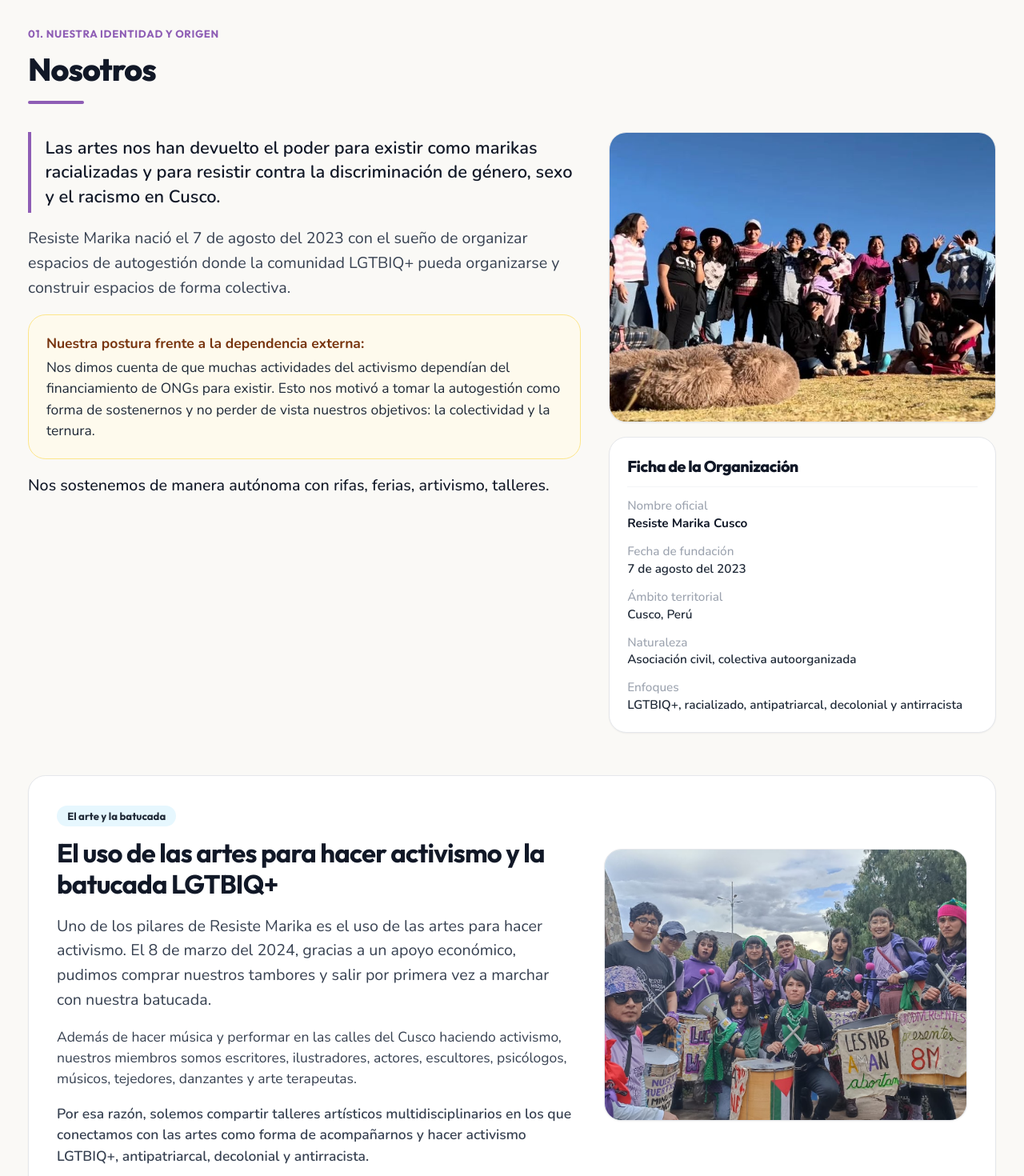
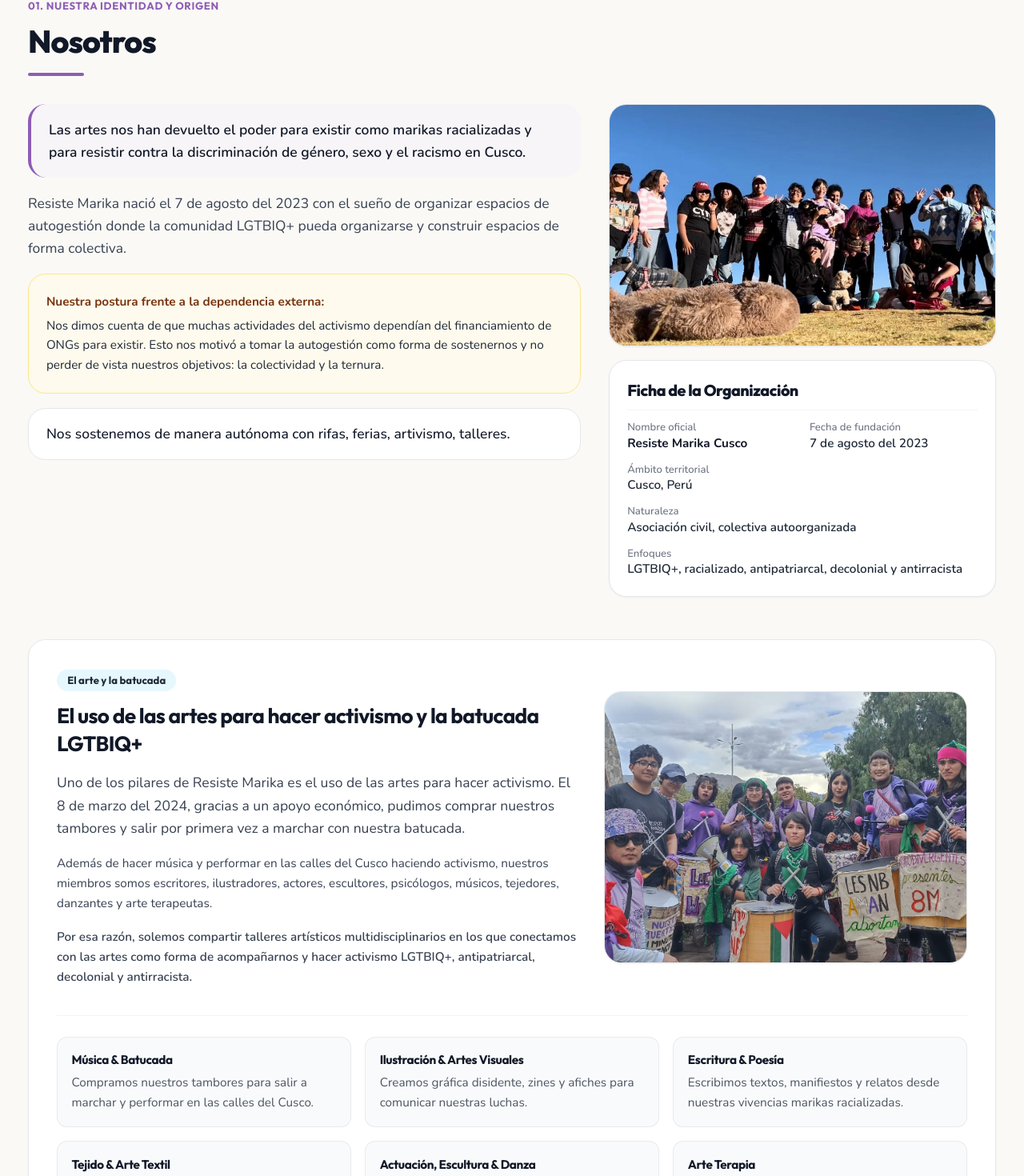
Before and after one commit to ElizabethVeronica/ResisteMarika.org, a React (Vite) app: page /quienes-somos in a window 1280 px wide. Shown: the part 616-2086 px from the top of the page at 80% size. Built offline with nearby package versions, Linux system fonts and the light colour scheme.

Commit message:
Equilibra secciones y tipografia del sitio

```diff
--- a/src/components/ui/SectionHeader.tsx
+++ b/src/components/ui/SectionHeader.tsx
@@ -53,7 +53,7 @@ export default function SectionHeader({
       )}
       <h2
         className={cn(
-          'text-3xl font-extrabold font-display sm:text-4xl lg:text-5xl text-balance leading-tight',
+          'text-2xl font-extrabold font-display sm:text-3xl lg:text-4xl text-balance leading-tight',
           light ? 'text-white' : 'text-brand-dark'
         )}
       >
--- a/src/pages/Home.tsx
+++ b/src/pages/Home.tsx
@@ -97,7 +97,7 @@ export default function Home() {
                   <h3 className="font-display font-bold text-base text-gray-900 mb-2">
                     {prog.titulo}
                   </h3>
-                  <p className="text-xs sm:text-sm text-gray-600 leading-relaxed font-sans flex-1">
+                  <p className="text-sm text-gray-600 leading-relaxed font-sans flex-1">
                     {prog.descripcion}
                   </p>
                 </div>
@@ -149,7 +149,7 @@ export default function Home() {
                   <h3 className="font-display font-bold text-base text-gray-900 line-clamp-2">
                     {n.titulo}
                   </h3>
-                  <p className="text-xs sm:text-sm text-gray-600 leading-relaxed font-sans flex-1 line-clamp-3">
+                  <p className="text-sm text-gray-600 leading-relaxed font-sans flex-1 line-clamp-3">
                     {n.resumen}
                   </p>
                 </div>
--- a/src/pages/Multimedia.tsx
+++ b/src/pages/Multimedia.tsx
@@ -112,7 +112,7 @@ export default function Multimedia() {
                       <h3 className="font-display font-bold text-base text-gray-900 leading-snug group-hover:text-brand-purple transition-colors mb-2">
                         {item.titulo}
                       </h3>
-                      <p className="text-xs sm:text-sm text-gray-600 leading-relaxed font-sans line-clamp-2">
+                      <p className="text-sm text-gray-600 leading-relaxed font-sans line-clamp-2">
                         {item.descripcion}
                       </p>
                     </div>
--- a/src/pages/Noticias.tsx
+++ b/src/pages/Noticias.tsx
@@ -188,7 +188,7 @@ export default function Noticias() {
                         {n.titulo}
                       </h3>
 
-                      <p className="text-xs sm:text-sm text-surface-muted leading-relaxed flex-1 line-clamp-3 font-sans">
+                      <p className="text-sm text-surface-muted leading-relaxed flex-1 line-clamp-3 font-sans">
                         {n.resumen}
                       </p>
 
--- a/src/pages/Proyectos.tsx
+++ b/src/pages/Proyectos.tsx
@@ -76,7 +76,7 @@ export default function Proyectos() {
                           <p className="text-[11px] font-bold uppercase tracking-wider text-brand-purple mb-1 font-display">
                             Propósito Colectivo
                           </p>
-                          <p className="text-xs sm:text-sm text-brand-dark font-medium font-sans">
+                          <p className="text-sm text-brand-dark font-medium font-sans">
                             {prog.objetivo}
                           </p>
                         </div>
@@ -85,7 +85,7 @@ export default function Proyectos() {
                       {prog.detalles && prog.detalles.length > 0 && (
                         <ul className="flex flex-col gap-2 my-2">
                           {prog.detalles.map((detalle, i) => (
-                            <li key={i} className="flex items-start gap-2.5 text-xs sm:text-sm text-surface-muted font-sans">
+                            <li key={i} className="flex items-start gap-2.5 text-sm text-surface-muted font-sans">
                               <CheckCircle2 size={16} className="text-brand-pink shrink-0 mt-0.5" />
                               <span>{detalle}</span>
                             </li>
--- a/src/pages/QuienesSomos.tsx
+++ b/src/pages/QuienesSomos.tsx
@@ -84,7 +84,7 @@ export default function QuienesSomos() {
       </section>
 
       {/* ── 1. SECCIÓN: NOSOTROS ───────────────────────────── */}
-      <section id="nosotros" className="pt-16 sm:pt-24 pb-16">
+      <section id="nosotros" className="py-12 sm:py-16">
         <Container>
           <Reveal>
             <div className="max-w-3xl mb-8">
@@ -99,25 +99,27 @@ export default function QuienesSomos() {
           </Reveal>
 
           {/* Identidad y origen */}
-          <div className="grid grid-cols-1 lg:grid-cols-12 gap-6 lg:gap-8 items-stretch mb-12">
-            <div className="lg:col-span-7 space-y-4 text-gray-700 font-sans text-base sm:text-lg leading-relaxed">
-              <p className="font-semibold text-gray-900 text-lg sm:text-xl border-l-4 border-brand-purple pl-4 py-1">
+          <div className="grid grid-cols-1 lg:grid-cols-12 gap-6 lg:gap-8 items-start mb-12">
+            <div className="lg:col-span-7 space-y-4 text-base text-gray-700 font-sans leading-relaxed">
+              <p className="rounded-2xl border-l-4 border-brand-purple bg-brand-purpleLight/40 px-5 py-4 font-semibold text-gray-900">
                 {HISTORIA_RESUMEN.declaracionInicial}
               </p>
               <p>{HISTORIA_RESUMEN.parrafo1}</p>
 
-              <div className="p-4 sm:p-5 rounded-2xl bg-amber-50/80 border border-amber-200 text-gray-800 text-sm sm:text-base">
+              <div className="p-4 sm:p-5 rounded-2xl bg-amber-50/80 border border-amber-200 text-gray-800 text-sm leading-relaxed">
                 <p className="font-bold text-amber-900 mb-1">
                   Nuestra postura frente a la dependencia externa:
                 </p>
                 <p>{HISTORIA_RESUMEN.parrafo2}</p>
               </div>
 
-              <p className="font-medium text-gray-900">{HISTORIA_RESUMEN.parrafo3}</p>
+              <p className="rounded-2xl bg-white border border-gray-200 px-5 py-4 font-medium text-gray-900">
+                {HISTORIA_RESUMEN.parrafo3}
+              </p>
             </div>
 
             <div className="lg:col-span-5 flex flex-col gap-4">
-              <div className="aspect-[4/3] rounded-2xl overflow-hidden border border-gray-200 shadow-sm bg-gray-100">
+              <div className="aspect-[16/10] rounded-2xl overflow-hidden border border-gray-200 shadow-sm bg-gray-100">
                 <img
                   src="/images/Ceremonia de Agradecimiento a la Pachamama y Compartir Marika 2024.jpg"
                   alt="Ceremonia y compartir colectivo en Cusco"
@@ -129,28 +131,28 @@ export default function QuienesSomos() {
                 <h3 className="font-display font-extrabold text-base sm:text-lg text-gray-900 mb-3 pb-2 border-b border-gray-100">
                   Ficha de la Organización
                 </h3>
-                <dl className="space-y-3 text-xs sm:text-sm font-sans">
-                  <div>
-                    <dt className="text-gray-400 font-medium">Nombre oficial</dt>
-                    <dd className="font-bold text-gray-900">Resiste Marika Cusco</dd>
+                <dl className="grid grid-cols-2 gap-x-4 gap-y-3 font-sans">
+                  <div className="min-w-0">
+                    <dt className="text-xs text-gray-500 font-medium">Nombre oficial</dt>
+                    <dd className="text-sm font-bold text-gray-900">Resiste Marika Cusco</dd>
                   </div>
-                  <div>
-                    <dt className="text-gray-400 font-medium">Fecha de fundación</dt>
-                    <dd className="font-semibold text-gray-800">{HISTORIA_RESUMEN.fundacion}</dd>
+                  <div className="min-w-0">
+                    <dt className="text-xs text-gray-500 font-medium">Fecha de fundación</dt>
+                    <dd className="text-sm font-semibold text-gray-800">{HISTORIA_RESUMEN.fundacion}</dd>
                   </div>
-                  <div>
-                    <dt className="text-gray-400 font-medium">Ámbito territorial</dt>
-                    <dd className="font-semibold text-gray-800">{HISTORIA_RESUMEN.ciudad}</dd>
+                  <div className="min-w-0">
+                    <dt className="text-xs text-gray-500 font-medium">Ámbito territorial</dt>
+                    <dd className="text-sm font-semibold text-gray-800">{HISTORIA_RESUMEN.ciudad}</dd>
                   </div>
-                  <div>
-                    <dt className="text-gray-400 font-medium">Naturaleza</dt>
-                    <dd className="font-semibold text-gray-800">
+                  <div className="col-span-2 min-w-0">
+                    <dt className="text-xs text-gray-500 font-medium">Naturaleza</dt>
+                    <dd className="text-sm font-semibold text-gray-800">
                       Asociación civil, colectiva autoorganizada
                     </dd>
                   </div>
-                  <div>
-                    <dt className="text-gray-400 font-medium">Enfoques</dt>
-                    <dd className="font-semibold text-gray-800">
+                  <div className="col-span-2 min-w-0">
+                    <dt className="text-xs text-gray-500 font-medium">Enfoques</dt>
+                    <dd className="text-sm font-semibold text-gray-800">
                       LGTBIQ+, racializado, antipatriarcal, decolonial y antirracista
                     </dd>
                   </div>
@@ -166,16 +168,16 @@ export default function QuienesSomos() {
                 <span className="inline-flex items-center gap-1.5 px-3 py-1 rounded-full bg-brand-skyLight text-gray-800 text-xs font-bold mb-3 font-display">
                   El arte y la batucada
                 </span>
-                <h3 className="text-2xl sm:text-3xl font-bold font-display text-gray-900 mb-4">
+                <h3 className="text-xl sm:text-2xl font-bold font-display text-gray-900 mb-4">
                   El uso de las artes para hacer activismo y la batucada LGTBIQ+
                 </h3>
-                <p className="text-gray-700 font-sans text-base sm:text-lg leading-relaxed mb-4">
+                <p className="text-gray-700 font-sans text-base leading-relaxed mb-4">
                   {HISTORIA_RESUMEN.pilarArtes}
                 </p>
-                <p className="text-gray-700 font-sans text-sm sm:text-base leading-relaxed mb-4">
+                <p className="text-gray-700 font-sans text-sm leading-relaxed mb-4">
                   {HISTORIA_RESUMEN.disciplinasArtisticas}
                 </p>
-                <p className="text-gray-700 font-sans text-sm sm:text-base leading-relaxed font-semibold text-brand-purple">
+                <p className="text-gray-700 font-sans text-sm leading-relaxed font-semibold text-brand-purple">
                   {HISTORIA_RESUMEN.talleresMultidisciplinarios}
                 </p>
               </div>
@@ -194,7 +196,7 @@ export default function QuienesSomos() {
               {DISCIPLINAS.map((d) => (
                 <div key={d.nombre} className="p-4 rounded-xl bg-gray-50 border border-gray-200/80">
                   <h4 className="font-bold text-sm text-gray-900 font-display">{d.nombre}</h4>
-                  <p className="text-xs text-gray-600 mt-1 font-sans">{d.descripcion}</p>
+                  <p className="text-sm text-gray-600 mt-1 font-sans leading-relaxed">{d.descripcion}</p>
                 </div>
               ))}
             </div>
@@ -215,7 +217,7 @@ export default function QuienesSomos() {
                     <h4 className="font-display font-bold text-base text-gray-900 mb-2">
                       {f.titulo}
                     </h4>
-                    <p className="text-xs sm:text-sm text-gray-600 leading-relaxed font-sans">
+                    <p className="text-sm text-gray-600 leading-relaxed font-sans">
                       {f.descripcion}
                     </p>
                   </div>
@@ -297,7 +299,7 @@ export default function QuienesSomos() {
                       <h4 className="font-display font-bold text-base text-gray-900 mt-1 mb-2">
                         {obj.titulo}
                       </h4>
-                      <p className="text-xs sm:text-sm text-gray-600 leading-relaxed font-sans">
+                      <p className="text-sm text-gray-600 leading-relaxed font-sans">
                         {obj.descripcion}
                       </p>
                     </div>
@@ -326,7 +328,7 @@ export default function QuienesSomos() {
 
           <div className="grid grid-cols-1 lg:grid-cols-12 gap-6 lg:gap-8 items-stretch">
             <div className="lg:col-span-5 bg-white p-5 sm:p-6 rounded-2xl border border-gray-200 shadow-sm space-y-4">
-              <div className="aspect-[16/10] rounded-xl overflow-hidden bg-gray-100 border border-gray-200">
+              <div className="aspect-[16/9] rounded-xl overflow-hidden bg-gray-100 border border-gray-200">
                 <img
                   src="/images/marcha del orgullo 2025.png"
                   alt="Marcha de Resiste Marika en Cusco"
@@ -346,18 +348,18 @@ export default function QuienesSomos() {
                 </div>
               </div>
 
-              <p className="text-sm sm:text-base text-gray-700 leading-relaxed font-sans">
+              <p className="text-sm text-gray-700 leading-relaxed font-sans">
                 Nuestra presencia se despliega activamente en la ciudad del Cusco, sus distritos y espacios públicos: calles, plazas históricas, ferias vecinales y espacios de participación ciudadana.
               </p>
             </div>
 
-            <div className="lg:col-span-7 grid grid-cols-1 sm:grid-cols-2 gap-4">
+            <div className="lg:col-span-7 grid grid-cols-1 sm:grid-cols-2 auto-rows-fr gap-4">
               {DONDE_TRABAJAMOS.espacios.map((esp) => (
                 <div
                   key={esp.titulo}
-                  className="p-4 sm:p-5 rounded-2xl bg-white border border-gray-200 flex flex-col justify-between shadow-sm"
+                  className="h-full p-5 rounded-2xl bg-white border border-gray-200 flex flex-col shadow-sm"
                 >
-                  <h4 className="font-display font-bold text-sm text-gray-900 mb-2">
+                  <h4 className="font-display font-bold text-base text-gray-900 mb-2">
                     {esp.titulo}
                   </h4>
                   <p className="text-xs sm:text-sm text-gray-600 leading-relaxed font-sans">
```
